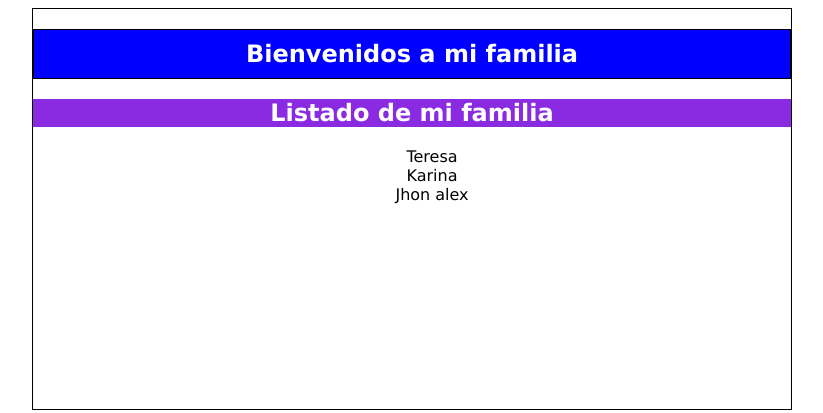
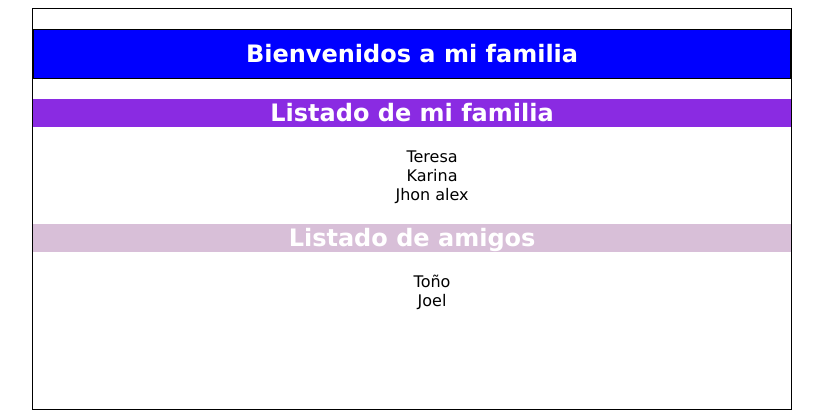
Before and after one commit to lortizlucas/Familia, a plain HTML site: page index.html in a window 1280 px wide. Shown: the whole page, without its empty margins (228-1051 px from the left). Drawn offline with Linux system fonts and the light colour scheme.

Commit message:
iniciando amigos

```diff
--- a/css/style.css
+++ b/css/style.css
@@ -20,5 +20,11 @@ body {
 }
 .familia li {
   list-style: none;
-  text-decoration: none;
 }
+.amigos h2 {
+  background-color: thistle;
+  color: white;
+}
+.amigos li {
+  list-style: none;
+}
--- a/index.html
+++ b/index.html
@@ -18,7 +18,13 @@
           <li>Jhon alex</li>
         </ul>
       </section>
-      <section class="amigos"></section>
+      <section class="amigos">
+        <h2>Listado de amigos</h2>
+        <ul>
+          <li>Toño</li>
+          <li>Joel</li>
+        </ul>
+      </section>
       <section class="trabajo"></section>
     </article>
   </body>
```
